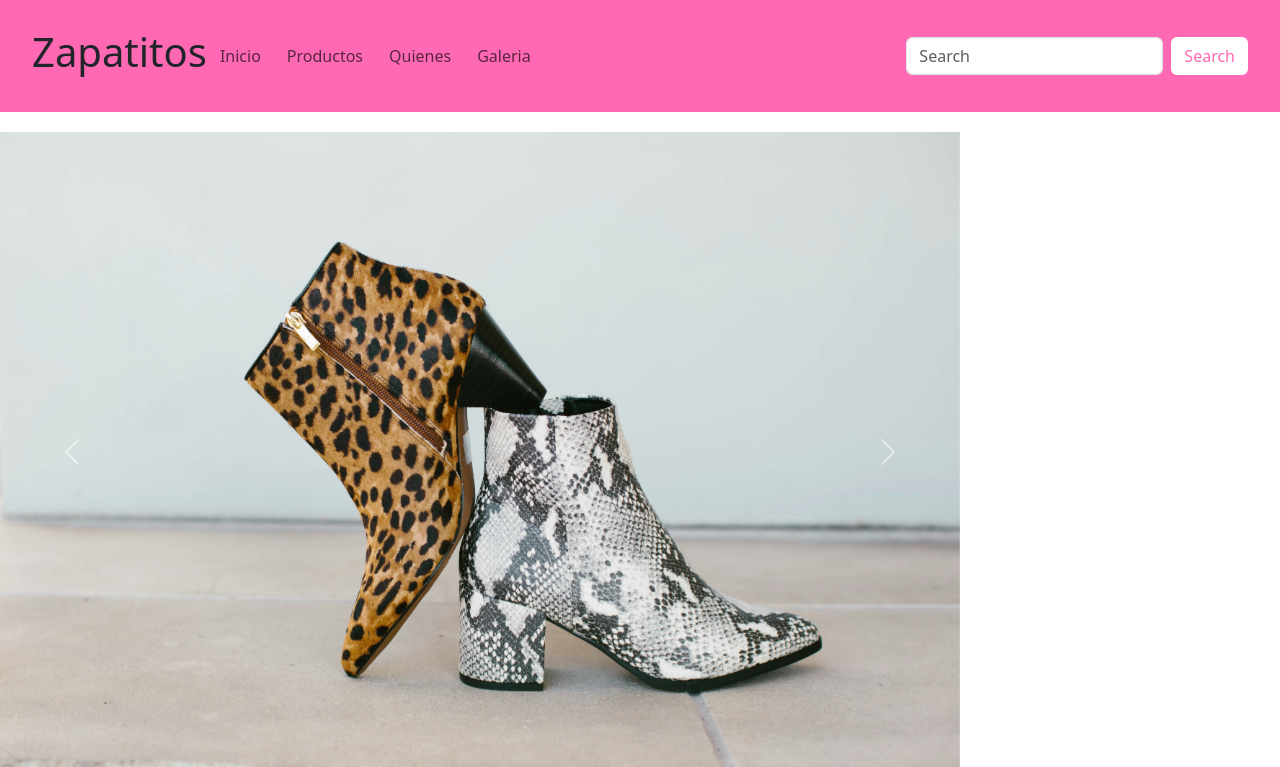
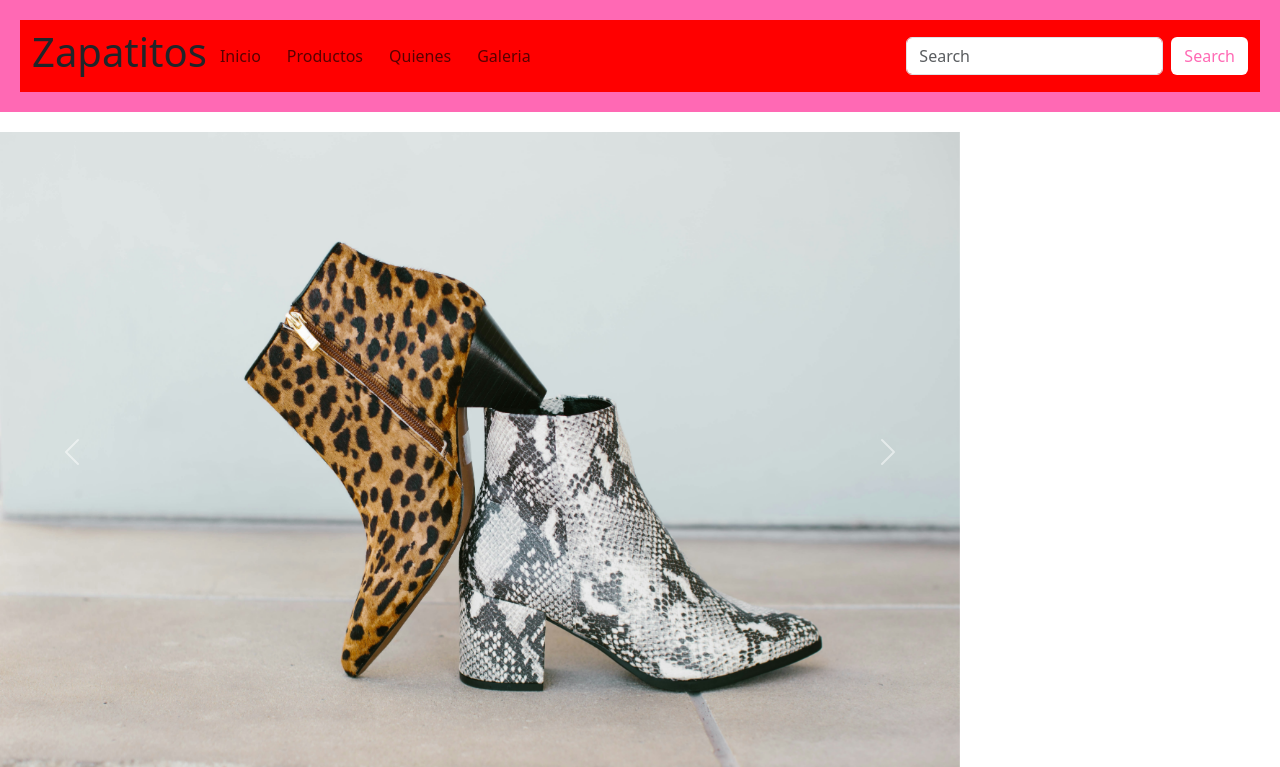
Before and after one commit to abrilaielloaa/jimmychoos, a plain HTML site: page index.html in a window 1280 px wide. Shown: the top 767 px of the page. Drawn offline with nearby package versions, Linux system fonts and the light colour scheme.

Commit message:
ejemplo css github

```diff
--- a/css/styles.css
+++ b/css/styles.css
@@ -6,7 +6,7 @@
 }
 
 .fondoNav{
-    background-color: hotpink;
+    background-color: red;
 }
 .botonFormHeader{
     background-color: white;
```
